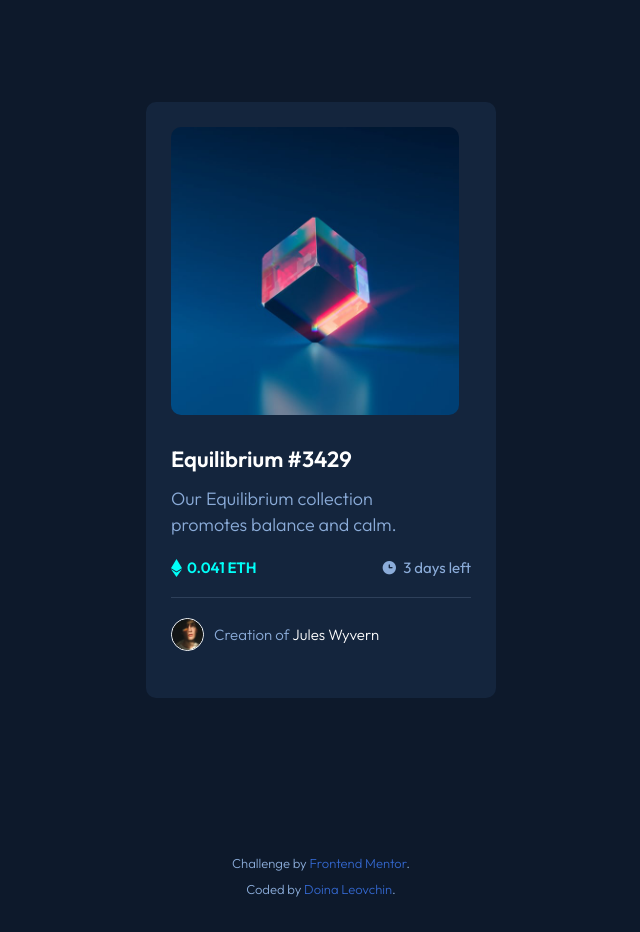
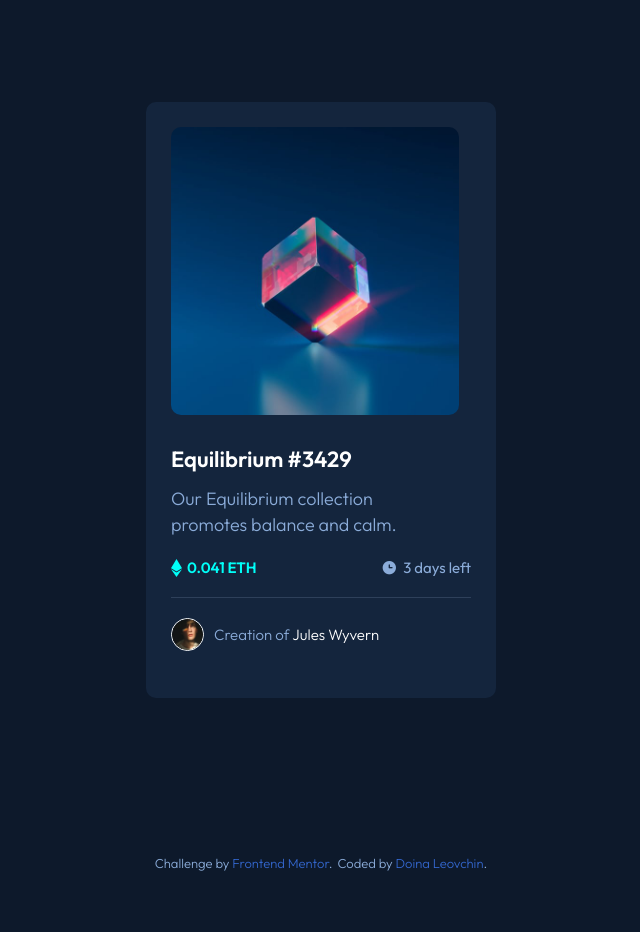
Before and after one commit to Doileo/card-project, a plain HTML site: page index.html in a window 1280 px wide. Shown: the whole page, without its empty margins (319-959 px from the left). After the commit the page ends 906 px from the top, so only its background shows below. Drawn offline with Linux system fonts and the light colour scheme.

Commit message:
Added media query

```diff
--- a/css/main.css
+++ b/css/main.css
@@ -212,3 +212,18 @@ footer.attribution {
     text-decoration: none;
     color: #3366CC;
 }
+
+@media only screen and (min-width: 768px) {
+    footer.attribution {
+        display: flex;
+        flex-direction: row;
+        justify-content: center;
+        align-items: center;
+        font-size: 13px;
+        padding-bottom: 30px;
+    }
+
+    .challenge-member {
+        padding-left: 5px;
+    }
+}
```
